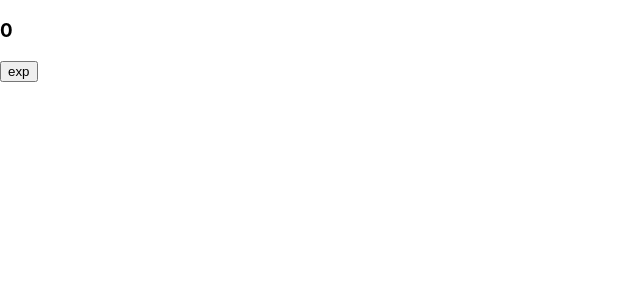
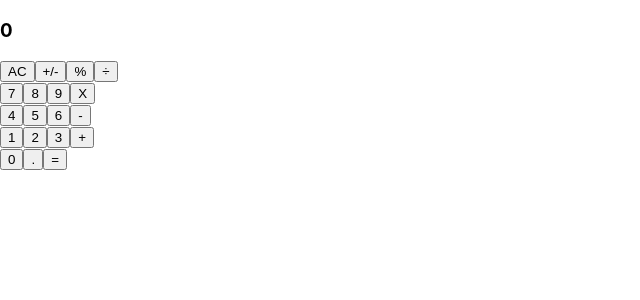
Before and after one commit to MarilenaRoque/magicians-calculator, a React (Create React App) app: page / in a window 1280 px wide. Shown: the top 300 px of the page, without its empty margins (0-640 px from the left). Built offline with nearby package versions, Linux system fonts and the light colour scheme.

Commit message:
Creating Buttons
Passing Array with button names
Rendering the components with array interaction

```diff
--- a/src/components/ButtonPanel.js
+++ b/src/components/ButtonPanel.js
@@ -1,16 +1,33 @@
 import React from 'react';
 import Button from './Button';
-// const buttonNames = [
-//     ['AC', '+/-', '%', '÷'],
-//     ['7', '8', '9', 'X'],
-//     ['4', '5', '6', '-'],
-//     ['1', '2', '3', '+'],
-//     ['0', '.', '='],
-// ];
+
 function ButtonPanel() {
+  const buttonNames = [
+    ['AC', '+/-', '%', '÷'],
+    ['7', '8', '9', 'X'],
+    ['4', '5', '6', '-'],
+    ['1', '2', '3', '+'],
+    ['0', '.', '='],
+  ];
+  let countButton = 0;
+  let countGroup = 0;
   return (
-    <div>
-      <Button name="exp" />
+    <div className="Panel">
+      {
+            buttonNames.map(group => {
+              countGroup += 1;
+              return (
+                <div className="group" key={countGroup}>
+                  {group.map(name => {
+                    countButton += 1;
+                    return (
+                      <Button key={countButton} name={name} />
+                    );
+                  })}
+                </div>
+              );
+            })
+        }
     </div>
   );
 }
```
Also changed, not shown: 1 other file (tests, documents, lock files or other folders).
